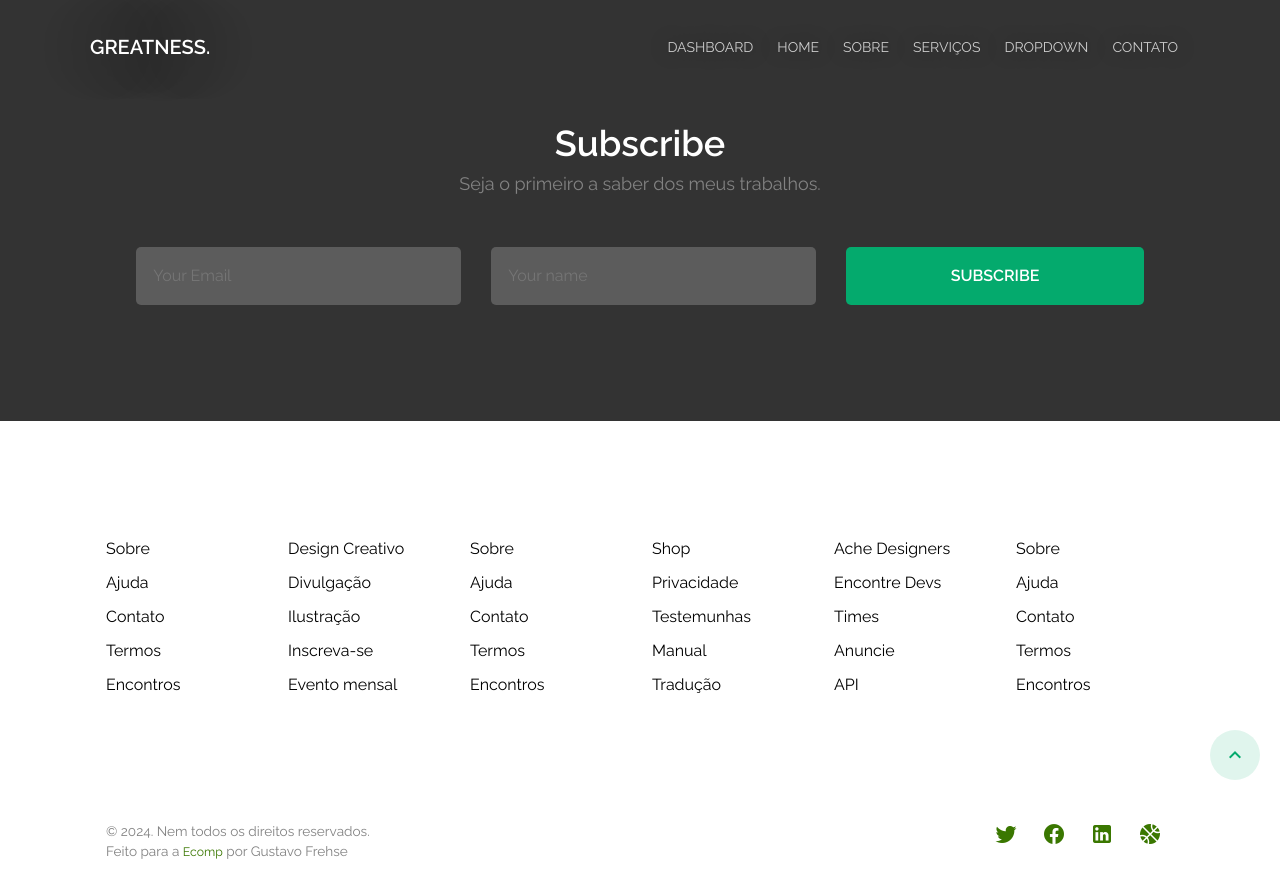
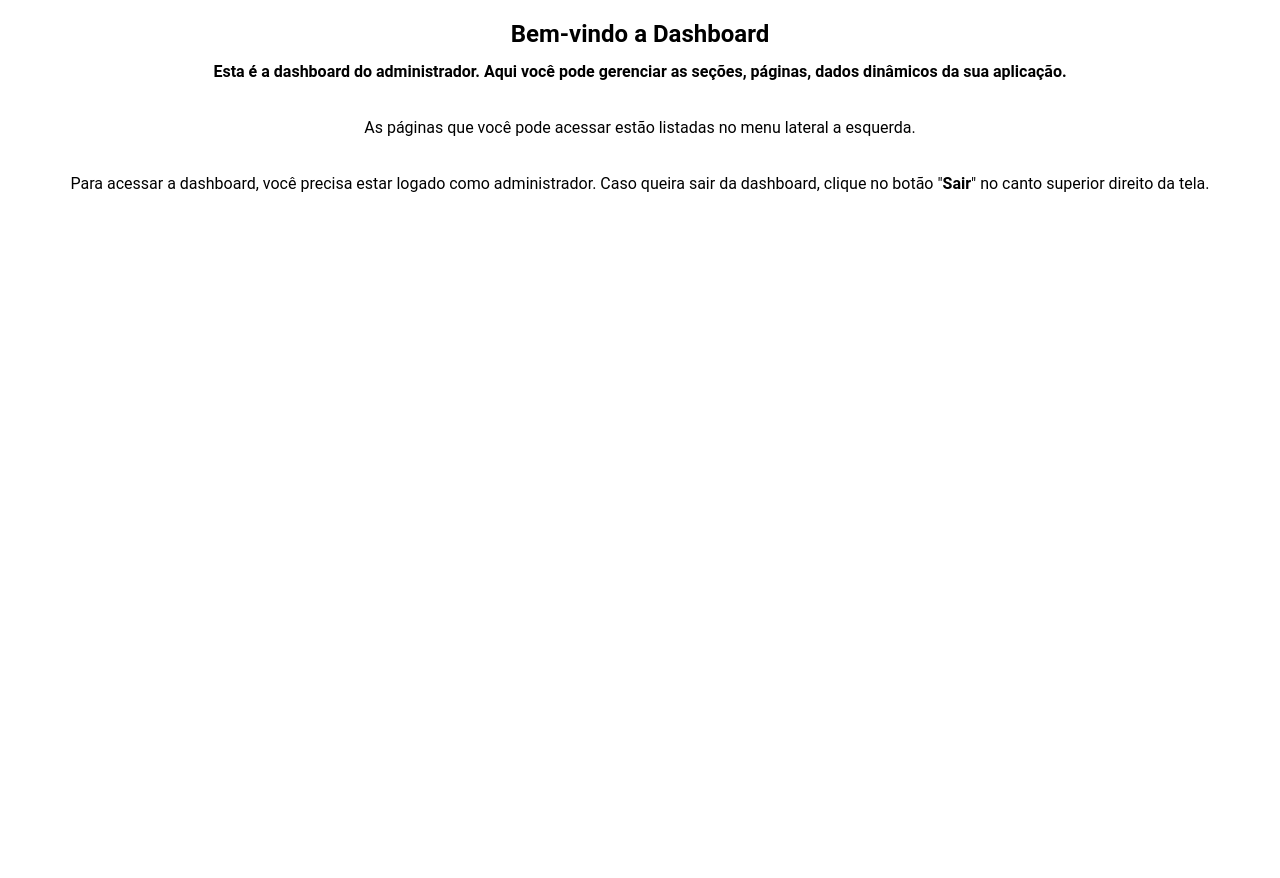
Before and after one commit to NicolasPedroso/Fisiologia.acao, a Nuxt app: page /dashboard in a window 1280 px wide. After the commit the page ends 800 px from the top, so only its background shows below. Built offline with nearby package versions, Linux system fonts and the light colour scheme.

Commit message:
[add] Página inicial da dashboard

```diff
--- /dev/null
+++ b/pages/dashboard/index.vue
@@ -0,0 +1,28 @@
+<template>
+	<v-container
+		fluid
+		style="height: 100%"
+		class="d-flex flex-column justify-center align-center"
+	>
+		<h2>Bem-vindo a Dashboard</h2>
+		<h4 class="mt-2">
+			Esta é a dashboard do administrador. Aqui você pode gerenciar as
+			seções, páginas, dados dinâmicos da sua aplicação.
+		</h4>
+		<p class="mt-8">
+			As páginas que você pode acessar estão listadas no menu lateral a
+			esquerda.
+		</p>
+		<p class="mt-8">
+			Para acessar a dashboard, você precisa estar logado como
+			administrador. Caso queira sair da dashboard, clique no botão
+			"<strong>Sair</strong>" no canto superior direito da tela.
+		</p>
+	</v-container>
+</template>
+<script setup>
+definePageMeta({
+	layout: "dashboard",
+});
+</script>
+<style scoped></style>
```
